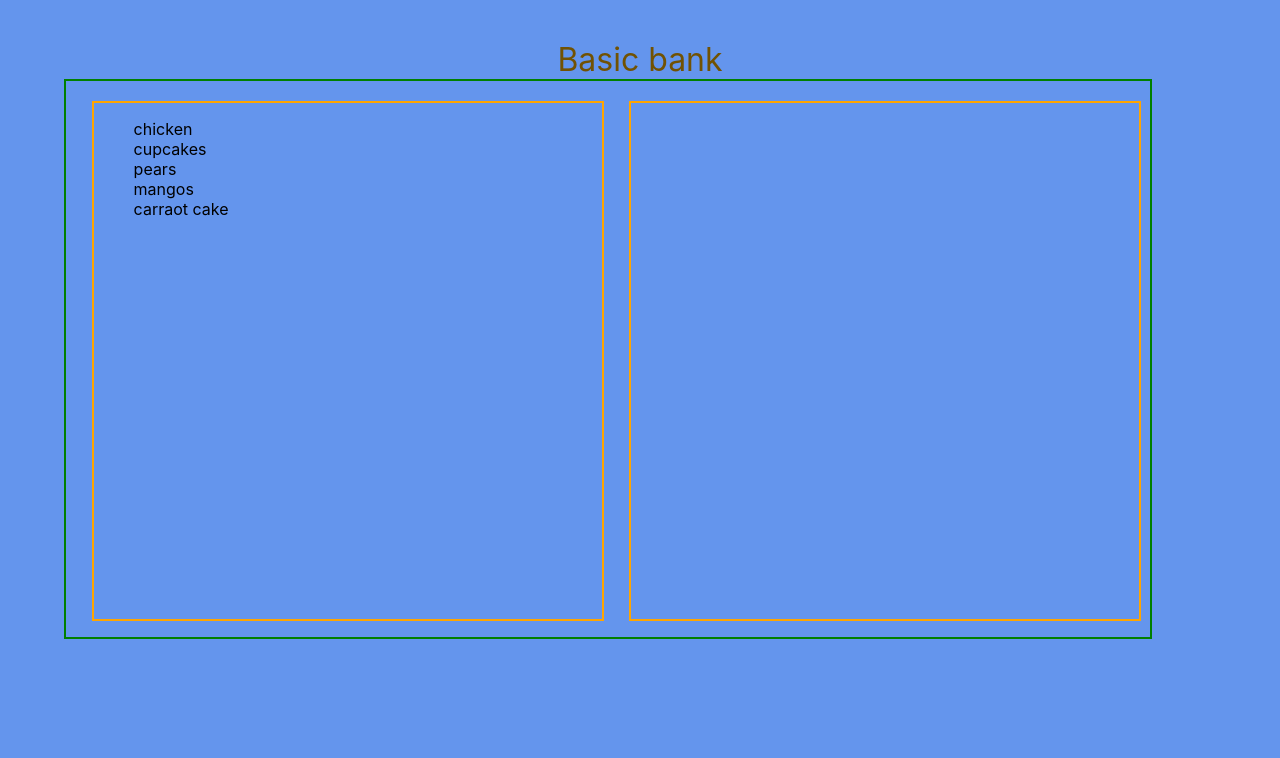
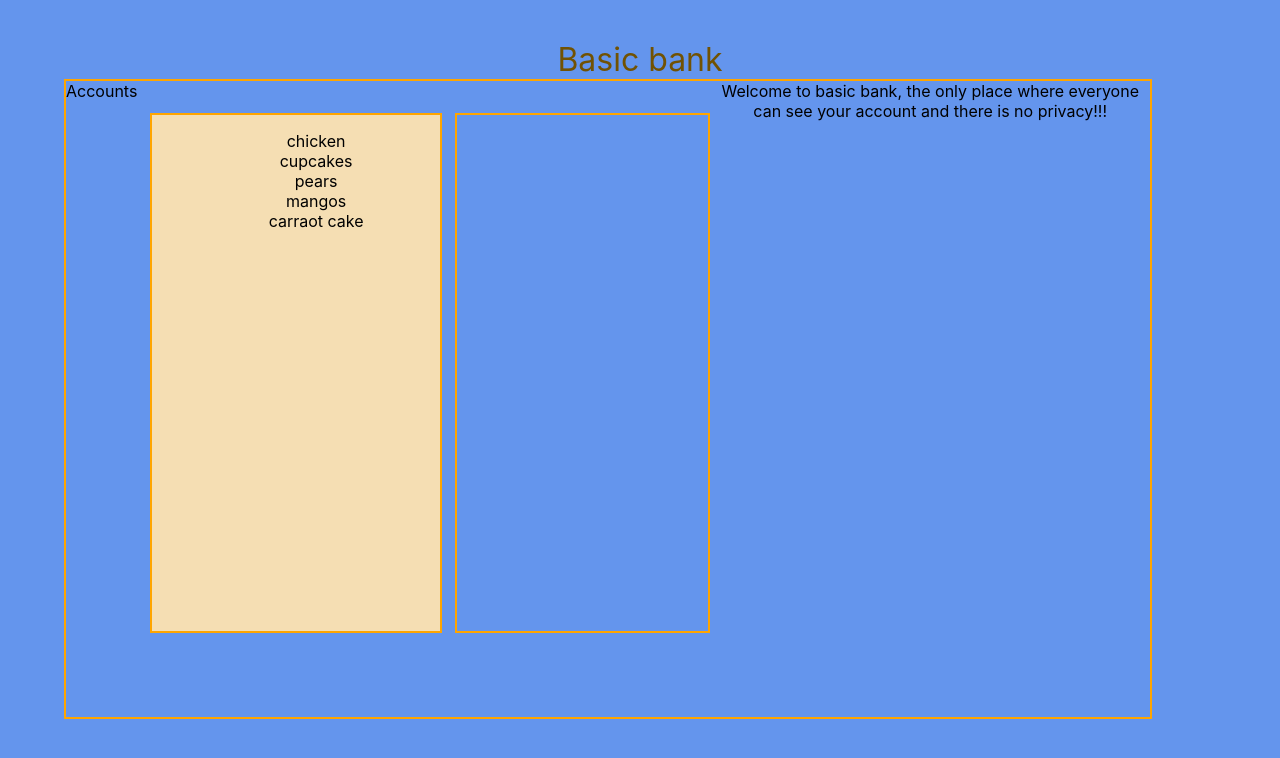
Before and after one commit to cyberstizz/basicbank, a React (Create React App) app: page / in a window 1280 px wide. Shown: the top 758 px of the page. Built offline with nearby package versions, Linux system fonts and the light colour scheme.

Commit message:
several changes to the info section dimensions and inner text

```diff
--- a/src/Home.css
+++ b/src/Home.css
@@ -15,17 +15,18 @@ body{
 
 #midsection{
     display: flex;
-    border: solid 2px green;
-    height: 70vh;
+    border: solid 2px orange;
+    height: 80vh;
     width: 85vw;
     margin-left: 5vw;
+    text-align: center;
 }
 
 .accountsection{
-    list-style: none;
+    background-color: wheat;
     flex-direction: row;
-    margin-top: 2.5vh;
-    margin-left: 2vw;
+    margin-top: 4vh;
+    margin-left: 1vw;
     width: 40vw;
     height: 65vh;
     border: solid 2px orange;
@@ -37,9 +38,9 @@ body{
 
 .infosection{
     flex-direction: row;
-    margin-top: 2.5vh;
-    margin-left: 2vw;
-    width: 40vw;
+    margin-top: 4vh;
+    margin-left: 1vw;
+    width: 35vw;
     height: 65vh;
     border: solid 2px orange;
 }
--- a/src/Home.js
+++ b/src/Home.js
@@ -11,7 +11,7 @@ const Home = () => {
         </div>
 
         <div id="midsection">
-
+        Accounts
         <div class="accountsection">
         <ul class ="uselessList">
         <li>chicken</li>
@@ -25,7 +25,8 @@ const Home = () => {
 
         </div>
         <div class="infosection"></div>
-
+        Welcome to basic bank, the only place where
+        everyone can see your account and there is no privacy!!!
         </div>
         <div class="footer"></div>
 
```
